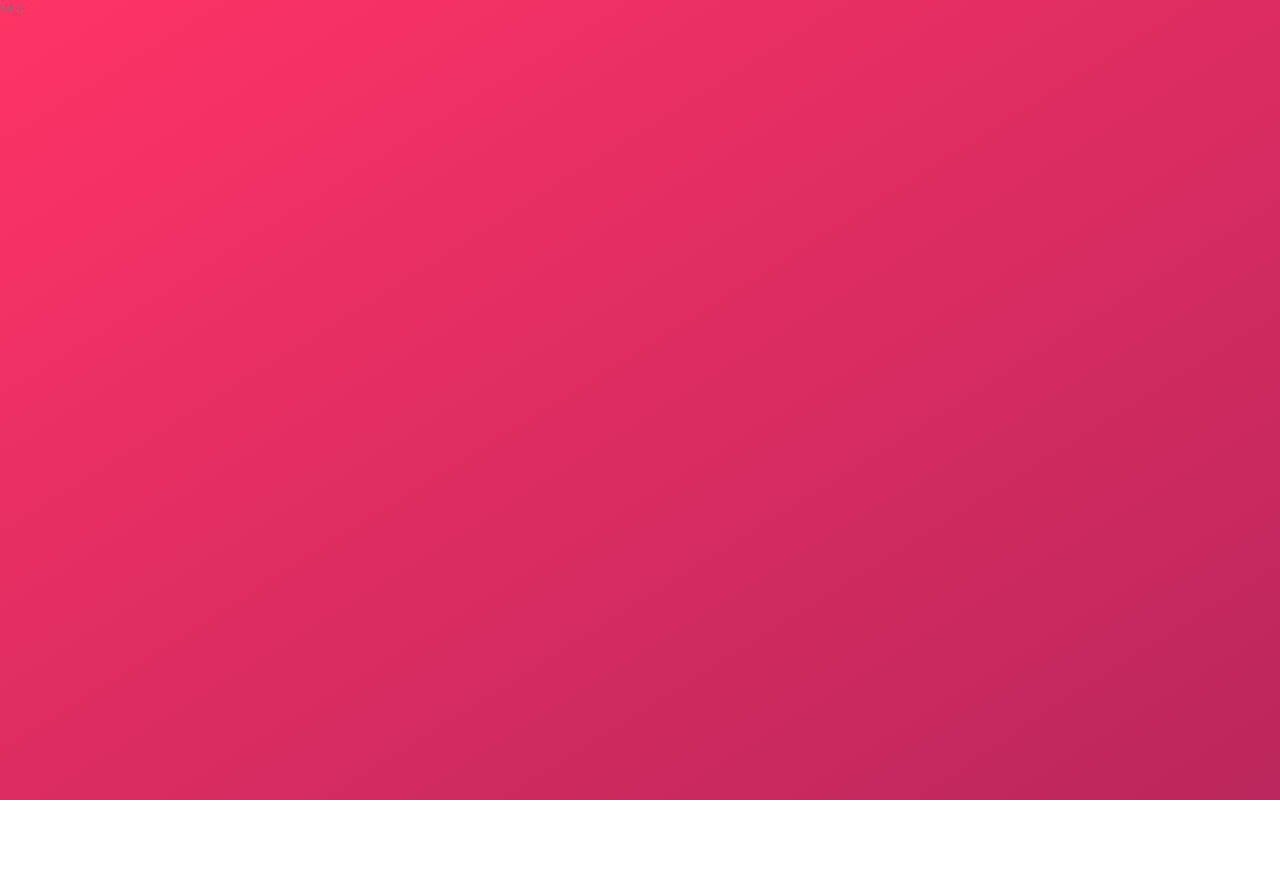
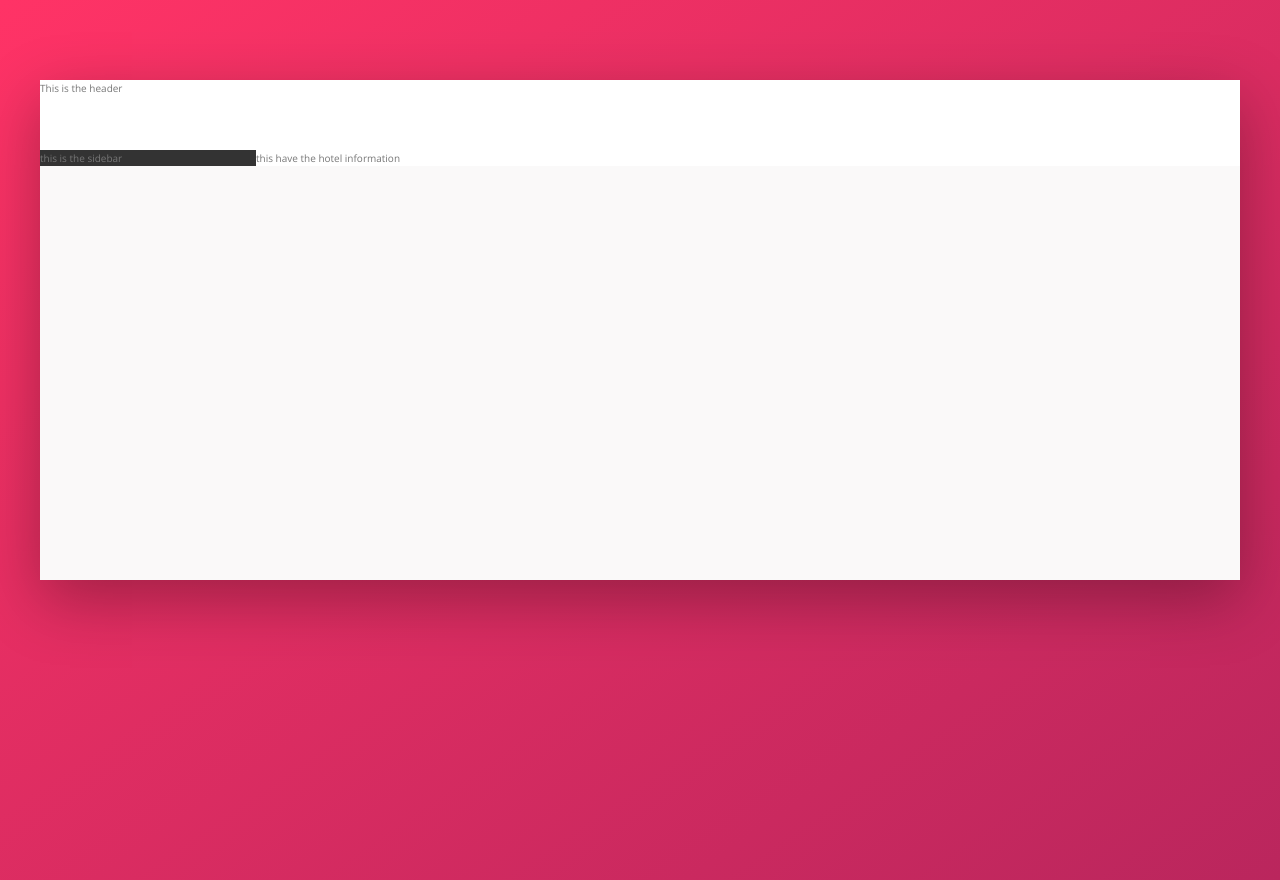
Before and after one commit to Andronikus/web-pages, a website: page Trillo/index.html in a window 1280 px wide. Before the commit the page ends 800 px from the top, so only its background shows below. Drawn offline with nearby package versions, Linux system fonts and the light colour scheme.

Commit message:
add layout html and css

```diff
--- a/Trillo/index.html
+++ b/Trillo/index.html
@@ -12,7 +12,19 @@
 </head>
 
 <body>
-    hello
+    <div class="container">
+        <header class="header">
+            This is the header
+        </header>
+        <div class="content">
+            <nav class="sidebar">
+                this is the sidebar
+            </nav>
+            <main class="hotel-view">
+                this have the hotel information
+            </main>
+        </div>
+    </div>
 </body>
 
 </html>
--- a/Trillo/sass/_base.scss
+++ b/Trillo/sass/_base.scss
@@ -11,6 +11,8 @@
   --color-grey-dark-1: #333;
   --color-grey-dark-2: #777;
   --color-grey-dark-3: #999;
+
+  --box-shadow-dark: 0 2rem 6rem rgba(0, 0, 0, 0.3);
 }
 
 * {
--- a/Trillo/sass/_layout.scss
+++ b/Trillo/sass/_layout.scss
@@ -0,0 +1,28 @@
+.container {
+  max-width: 120rem; // 1200px
+  margin: 8rem auto;
+  background: var(--color-grey-light-1);
+  box-shadow: var(--box-shadow-dark);
+
+  min-height: 50rem;
+}
+
+.header {
+  height: 7rem;
+  background: #fff;
+  border-bottom: var(--color-grey-light-2);
+}
+
+.content {
+  display: flex;
+}
+
+.sidebar {
+  background: var(--color-grey-dark-1);
+  flex: 0 0 18%;
+}
+
+.hotel-view {
+  background: #fff;
+  flex: 1;
+}
```
Also changed, not shown: Trillo/css/style.css.
